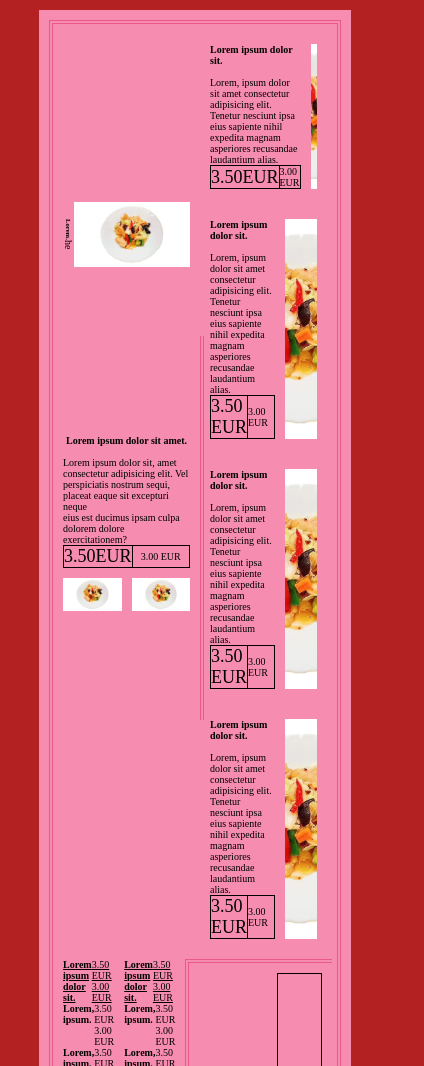
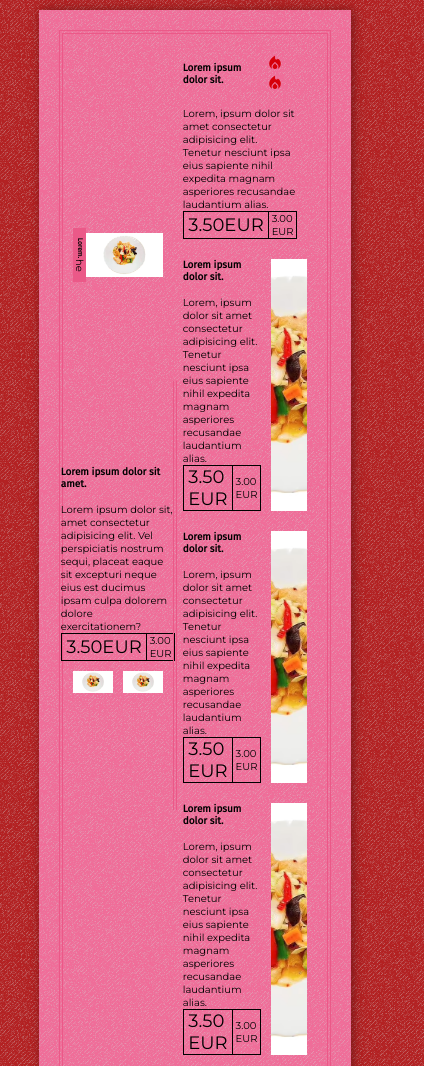
Before and after one commit to radovanbotik/Restaurant-Menu, a plain HTML site: page index.html in a window 390 px wide. Shown: the top 1066 px of the page, 424 px wide, since content can reach past the window. Drawn offline with nearby package versions, Linux system fonts and the light colour scheme.

Commit message:
changed textures, layout for big screen is done needs to work on responsivity now

```diff
--- a/index.css
+++ b/index.css
@@ -1,7 +1,17 @@
+@import url("https://fonts.googleapis.com/css2?family=Fira+Sans&family=Montserrat&display=swap");
+
+.material-symbols-outlined {
+  font-variation-settings: "FILL" 1, "wght" 400, "GRAD" 0, "opsz" 48;
+}
+
 * {
   box-sizing: border-box;
   margin: 0;
   padding: 0;
+}
+.fire {
+  font-size: 1.75em;
+  color: var(--color-red-saturated);
 }
 html {
   font-size: 62.5%;
@@ -9,37 +19,54 @@ html {
 :root {
   --color-red: #b32122;
   --color-red-saturated: #d6000a;
-  --color-pink-main: #f68cb0;
+  --color-pink-main: #f06d99;
   --color-pink-dark1: #eb5988;
+
+  --font-main: "Montserrat", sans-serif;
+  --font-secondary: "Fira Sans", sans-serif;
+
+  --gap-size: 1em;
+  --size-xs: 0.25em;
 }
 body {
   background-color: var(--color-red);
+  background-image: url(./textures/groovepaper.png);
+  font-family: var(--font-main);
+}
+h1,
+h2,
+h3,
+h4,
+h5 {
+  font-family: var(--font-secondary);
 }
 .content-container {
   background-color: var(--color-pink-main);
-  /* height: calc(100vh - 2em); */
+  background-image: url(./textures/groovepaper.png);
   width: 80vw;
   max-width: 900px;
   margin: 1em auto;
+  padding: 1em;
 
   display: flex;
   flex-direction: column;
+
+  box-shadow: 2px 0px 10px 0px #6c1515e4;
 }
 
 .section-top {
   flex: 3;
   border: 4px double var(--color-pink-dark1);
-  /* border-bottom: none; */
   margin: 1em 1em 0em 1em;
   padding: 1em;
   display: flex;
-  gap: 1em;
+  gap: var(--gap-size);
   flex-direction: column;
 }
 
 .section-top__maindishes {
   display: flex;
-  gap: 1em;
+  gap: var(--gap-size);
 }
 
 .section-top__maindishes__left {
@@ -47,7 +74,7 @@ body {
   display: grid;
   grid-template-columns: 1fr 1fr;
   /* grid-template-rows: 4fr 1fr; */
-  gap: 1em;
+  gap: var(--gap-size);
 }
 
 .section-top__maindishes__left__meal {
@@ -62,6 +89,8 @@ body {
   align-items: center;
 }
 .section-top__maindishes__left__logo {
+  background-color: var(--color-pink-dark1);
+  padding: 1em 0em;
   grid-column: 1/2;
   grid-row: 1/2;
   display: flex;
@@ -106,6 +135,7 @@ body {
   display: flex;
   justify-content: center;
   align-items: center;
+  padding: 0em var(--size-xs);
 }
 
 .section-top__maindishes__left__meal
@@ -121,7 +151,7 @@ body {
 
 .section-top__maindishes__right {
   flex: 1;
-  gap: 1em;
+  /* gap: var(--gap-size); */
   display: flex;
   flex-direction: column;
   position: relative;
@@ -137,7 +167,7 @@ body {
 
 .section-top__maindishes__right__meal {
   flex: 1;
-  gap: 1em;
+  gap: var(--gap-size);
   padding: 1em;
 
   display: flex;
@@ -154,8 +184,19 @@ body {
   flex-direction: column;
   align-items: flex-start;
 
+  /* white-space: pre-line; */
+}
+.section-top__maindishes__right__meal > .meal-details > header {
+  align-self: stretch;
+  display: flex;
+  /* justify-content: space-between; */
+  align-items: center;
+}
+
+.section-top__maindishes__right__meal > .meal-details p {
   white-space: pre-line;
 }
+
 .section-top__maindishes__right__meal > .meal-details > .price-tab {
   display: flex;
   align-self: stretch;
@@ -168,6 +209,7 @@ body {
   display: flex;
   justify-content: center;
   align-items: center;
+  padding: 0em var(--size-xs);
 }
 
 .section-top__maindishes__right__meal
@@ -189,7 +231,7 @@ body {
 
 .section-top__options {
   display: flex;
-  gap: 1em;
+  gap: var(--gap-size);
   justify-content: space-evenly;
 }
 .section-top__options > * {
@@ -200,8 +242,9 @@ body {
   flex-direction: column;
 }
 .section-top__options__small > header {
-  text-decoration: underline;
+  border-bottom: 1px solid black;
 }
+
 .section-top__options__small .option-bottom {
   display: flex;
   justify-content: space-between;
@@ -209,11 +252,16 @@ body {
 
 .section-top__options__small .option-bottom > .price-tab {
   flex-grow: 0;
+
+  display: flex;
+  gap: var(--gap-size);
+  justify-content: center;
+  align-items: baseline;
 }
-/* .section-top__options__small > main {
+.section-top__options__small .option-bottom > .price-tab > span:nth-of-type(1) {
+  font-size: larger;
+  font-weight: bolder;
 }
-.section-top__options__small > footer {
-} */
 
 .section-top__options__sides {
   padding: 1em 1em;
@@ -243,7 +291,7 @@ body {
 }
 .section-top__options__sides > main > div {
   display: flex;
-  gap: 1em;
+  gap: var(--gap-size);
 }
 .section-top__options__sides > footer {
   justify-self: start;
@@ -267,7 +315,7 @@ body {
   margin: 0em 1em 1em 1em;
 
   display: flex;
-  gap: 1em;
+  gap: var(--gap-size);
 }
 .section-bottom > * {
   flex: 1;
@@ -303,6 +351,7 @@ body {
   display: flex;
   justify-content: center;
   align-items: center;
+  padding: 0em var(--size-xs);
 }
 
 .section-bottom__meal > .meal-details > .price-tab > span:nth-child(1) {
--- a/index.html
+++ b/index.html
@@ -4,6 +4,16 @@
     <meta charset="UTF-8" />
     <meta http-equiv="X-UA-Compatible" content="IE=edge" />
     <meta name="viewport" content="width=device-width, initial-scale=1.0" />
+    <!-- <link
+      rel="stylesheet"
+      href="https://fonts.googleapis.com/css2?family=Material+Symbols+Outlined:opsz,wght,FILL,GRAD@48,400,0,0"
+    /> -->
+
+    <link
+      rel="stylesheet"
+      href="https://fonts.googleapis.com/css2?family=Material+Symbols+Outlined:opsz,wght,FILL,GRAD@20..48,100..700,0..1,-50..200"
+    />
+
     <link rel="stylesheet" href="./index.css" />
     <script src="./app.js" type="module" defer></script>
     <title>Document</title>
@@ -15,7 +25,7 @@
           <section class="section-top__maindishes__left">
             <article class="section-top__maindishes__left__meal">
               <article class="section-top__maindishes__left__logo">
-                <img src="" alt="" />
+                <!-- <img src="" alt="" /> -->
                 <h1>Lorem.</h1>
                 <p>he</p>
               </article>
@@ -53,7 +63,18 @@
               </div>
 
               <article class="meal-details">
-                <h4>Lorem ipsum dolor sit.</h4>
+                <header>
+                  <h4>Lorem ipsum dolor sit.</h4>
+                  <div class="hot-danger">
+                    <span class="material-symbols-outlined fire">
+                      local_fire_department
+                    </span>
+                    <span class="material-symbols-outlined fire">
+                      local_fire_department
+                    </span>
+                  </div>
+                </header>
+
                 <p>
                   Lorem, ipsum dolor sit amet consectetur adipisicing elit.
                   Tenetur nesciunt ipsa eius sapiente nihil expedita magnam
```
Also changed, not shown: font/Lucky Dumpling.ttf (added), textures/groovepaper.png (added), textures/maze-black.png (added), textures/rice-paper.png (added).
